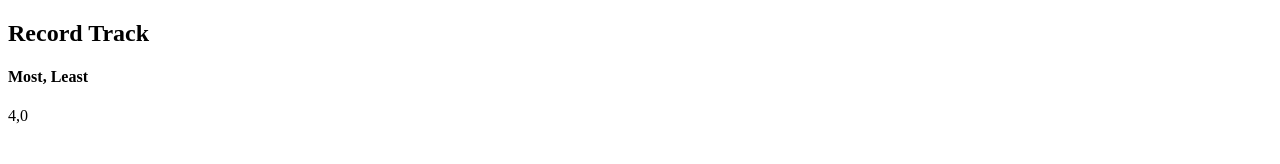
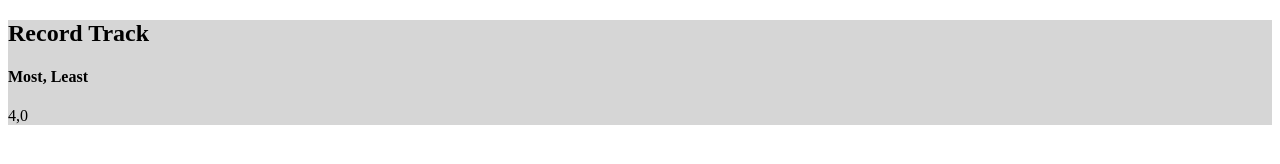
Before and after one commit to Abigail-Trapp/hackerrank-breaking-the-records, a plain HTML site: page index.html in a window 1280 px wide. Drawn offline with Linux system fonts and the light colour scheme.

Commit message:
initial css commit

```diff
--- a/code.js
+++ b/code.js
@@ -17,4 +17,8 @@ function breakingRecords(scores) {
     return [countmax,countmin]
   }
 
-  document.write(breakingRecords([3,4,21,36,10,28,35,5,24,42]))
+  // document.write(breakingRecords([3,4,21,36,10,28,35,5,24,42]))
+  let trackForm = document.getElementById("trackForm")
+  let numberBox = document.getElementById("numberBox")
+  numberBox.innerHTML = `${breakingRecords([3,4,21,36,10,28,35,5,24,42])}`
+  trackForm.append(numberBox)
--- a/index.html
+++ b/index.html
@@ -8,11 +8,13 @@
     <title>Document</title>
 </head>
 <body>
+    <div>
     <h2>Record Track</h2>
     <form>
         <h4>Most, Least</h4>
     <div id="numberBox"></div>
 </form>
+</div>
     <script src="code.js"></script>
 </body>
 </html>
--- a/style.css
+++ b/style.css
@@ -0,0 +1,3 @@
+div{
+    background-color: rgb(214, 214, 214);
+}
```
